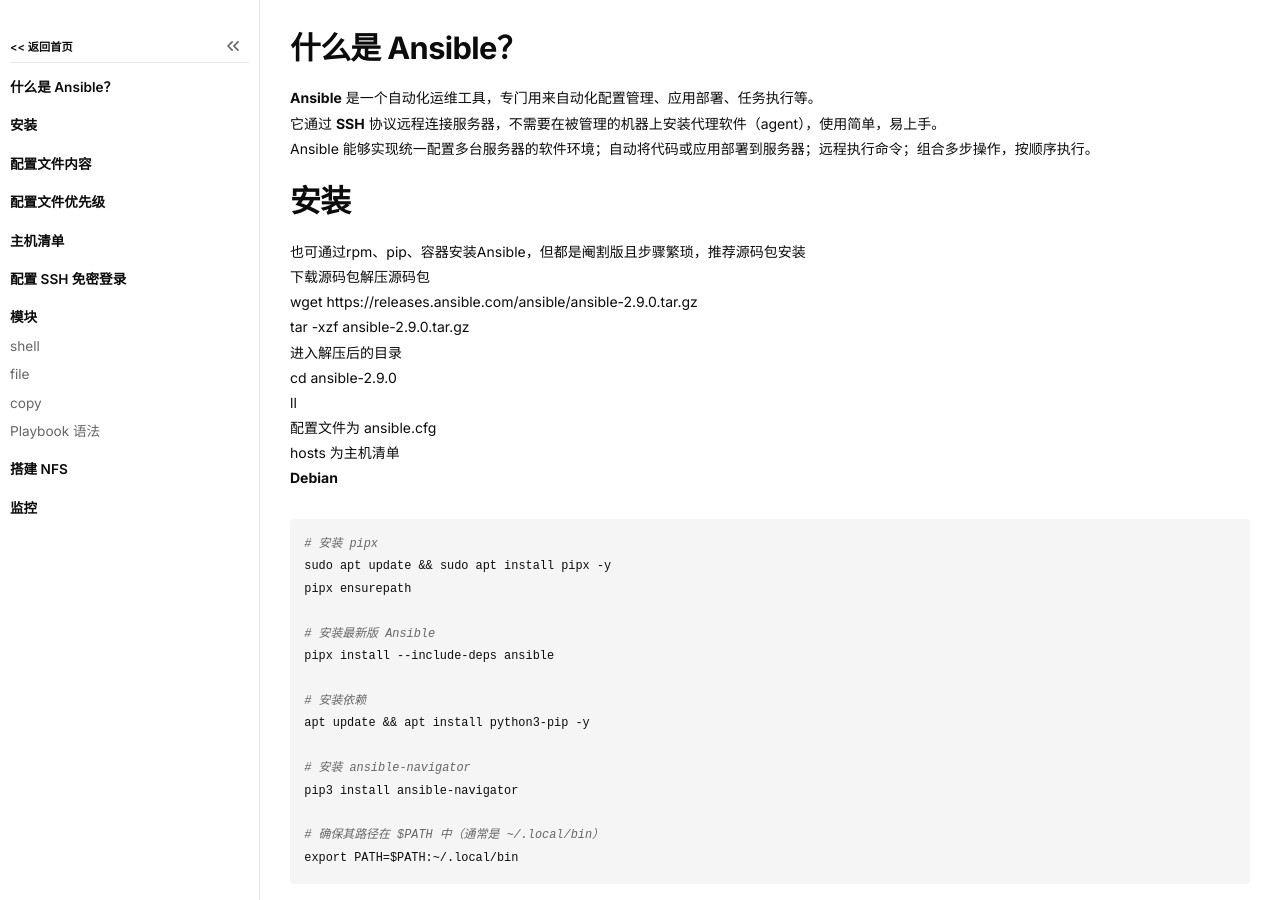
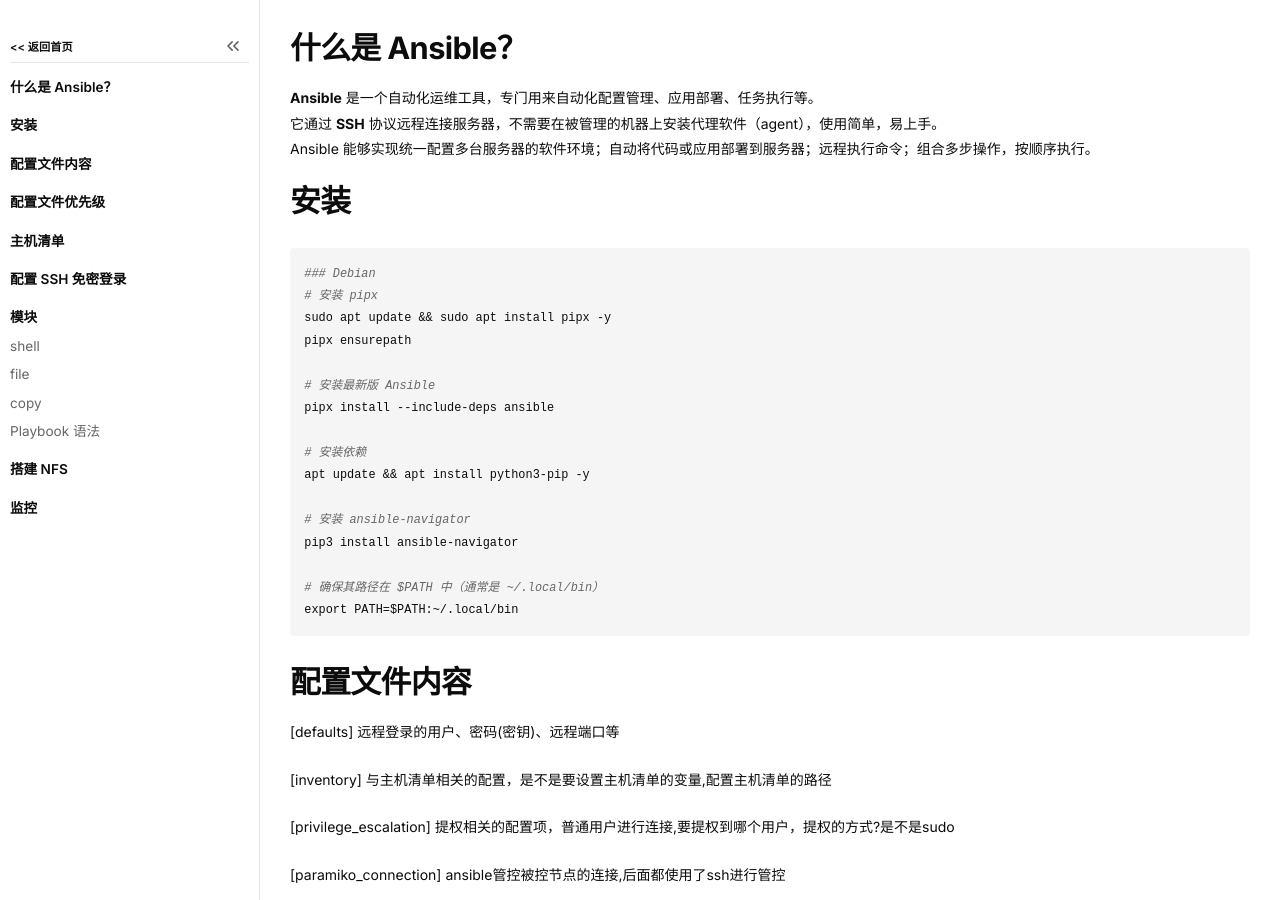
Before and after one commit to librebitx/libix.github.io, a Jekyll site: the page built from _posts/26-01-11-Ansible.md, in a window 1280 px wide and 900 px high. Built offline with Jekyll 4.4.1, drawn with Linux system fonts in a browser that asks for light colours.

Commit message:
Update 2026/01/12-00:16:22

````diff
--- a/_posts/26-01-11-Ansible.md
+++ b/_posts/26-01-11-Ansible.md
@@ -11,17 +11,8 @@ blog-label: Notes
 Ansible 能够实现统一配置多台服务器的软件环境；自动将代码或应用部署到服务器；远程执行命令；组合多步操作，按顺序执行。
 
 # 安装
-也可通过rpm、pip、容器安装Ansible，但都是阉割版且步骤繁琐，推荐源码包安装
-下载源码包解压源码包
-wget https://releases.ansible.com/ansible/ansible-2.9.0.tar.gz
-tar -xzf ansible-2.9.0.tar.gz
-进入解压后的目录
-cd ansible-2.9.0
-ll
-配置文件为 ansible.cfg
-hosts 为主机清单
-**Debian**
 ```bash
+### Debian
 # 安装 pipx
 sudo apt update && sudo apt install pipx -y
 pipx ensurepath
````
Also changed, not shown: _posts/26-01-12-Git.md (+2 -2 lines), assest/Git/image-20260112235010742.png (added), assest/Git/image-20260112235114116.png (added).
